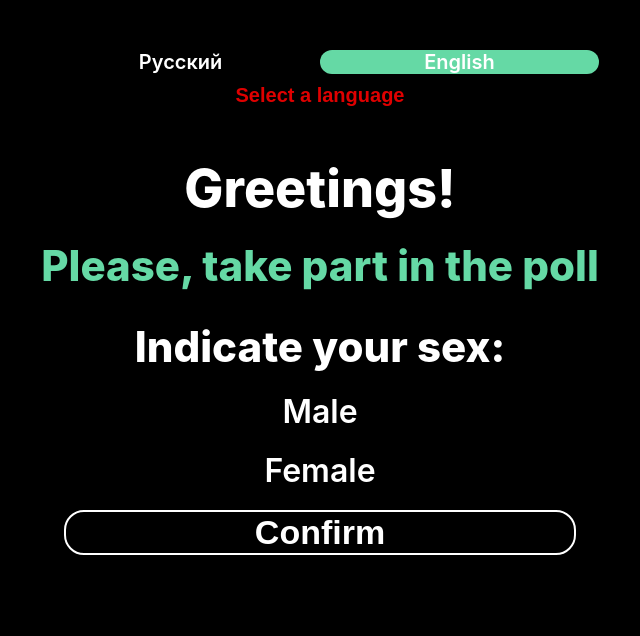
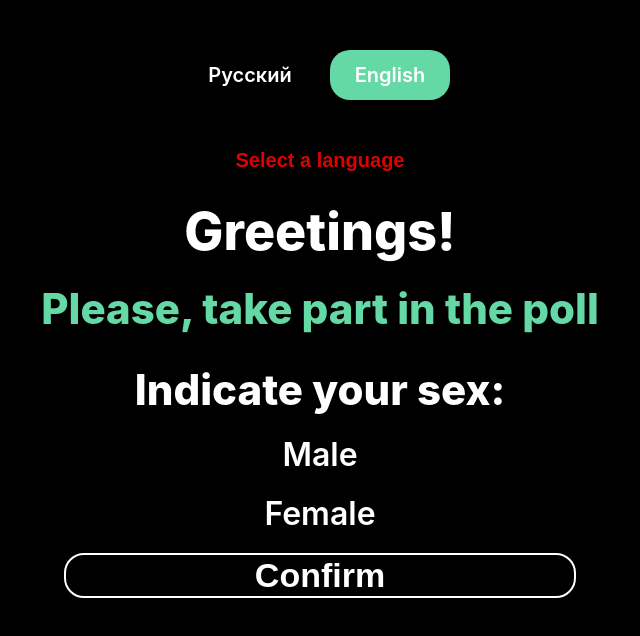
Before and after one commit to LipinVV/Prop-Ads-Task, a React (Create React App) app: page / in a window 1280 px wide. Shown: the top 636 px of the page, without its empty margins (320-960 px from the left). Built offline with nearby package versions, Linux system fonts and the light colour scheme.

Commit message:
last fixes - layout

```diff
--- a/src/Survey/surveys.scss
+++ b/src/Survey/surveys.scss
@@ -23,17 +23,23 @@
 .surveys__languages {
   display: grid;
   @media (min-width: $mobileDevice) {
-    grid-gap: 10px;
+    grid-gap: 20px;
     max-height: 100px;
     font-size: 20px;
     font-weight: 600;
+  }
+  @media (min-width: $tabletDevice) {
+    grid-gap: 30px;
+  }
+  @media (min-width: $desktopDevice) {
+    grid-gap: 40px;
   }
 }
 
 .surveys__language-apply {
   @media (min-width: $mobileDevice) {
     cursor: pointer;
-    max-height: 24px;
+    min-height: 24px;
     font-size: 20px;
     font-weight: 600;
     margin: 0 auto;
@@ -42,6 +48,12 @@
     padding: 0 20px 0 20px;
     color: $pureRed;
     border-radius: 20px;
+  }
+  @media (min-width: $tabletDevice) {
+    min-height: 32px;
+  }
+  @media (min-width: $desktopDevice) {
+    min-height: 40px;
   }
 }
 
@@ -60,19 +72,45 @@
   grid-template-rows: 1fr;
   grid-template-columns: 1fr 1fr;
   text-align: center;
+  grid-gap: 20px;
+  margin: 0 auto;
 }
 
 .surveys__language {
-  max-height: 30px;
   cursor: pointer;
   border-radius: 20px;
+  display: flex;
+  justify-content: center;
+  align-items: center;
+  @media (min-width: $mobileDevice) {
+    min-width: 120px;
+    min-height: 30px;
+  }
+  @media (min-width: $tabletDevice) {
+    min-height: 40px;
+  }
+  @media (min-width: $desktopDevice) {
+    min-height: 50px;
+  }
 }
 
 .surveys__language-colored {
-  max-height: 30px;
   cursor: pointer;
   background-color: $green;
   border-radius: 20px;
+  display: flex;
+  justify-content: center;
+  align-items: center;
+  @media (min-width: $mobileDevice) {
+    max-width: 120px;
+    min-height: 30px;
+  }
+  @media (min-width: $tabletDevice) {
+    min-height: 40px;
+  }
+  @media (min-width: $desktopDevice) {
+    min-height: 50px;
+  }
 }
 
 .surveys__language-option {
```
